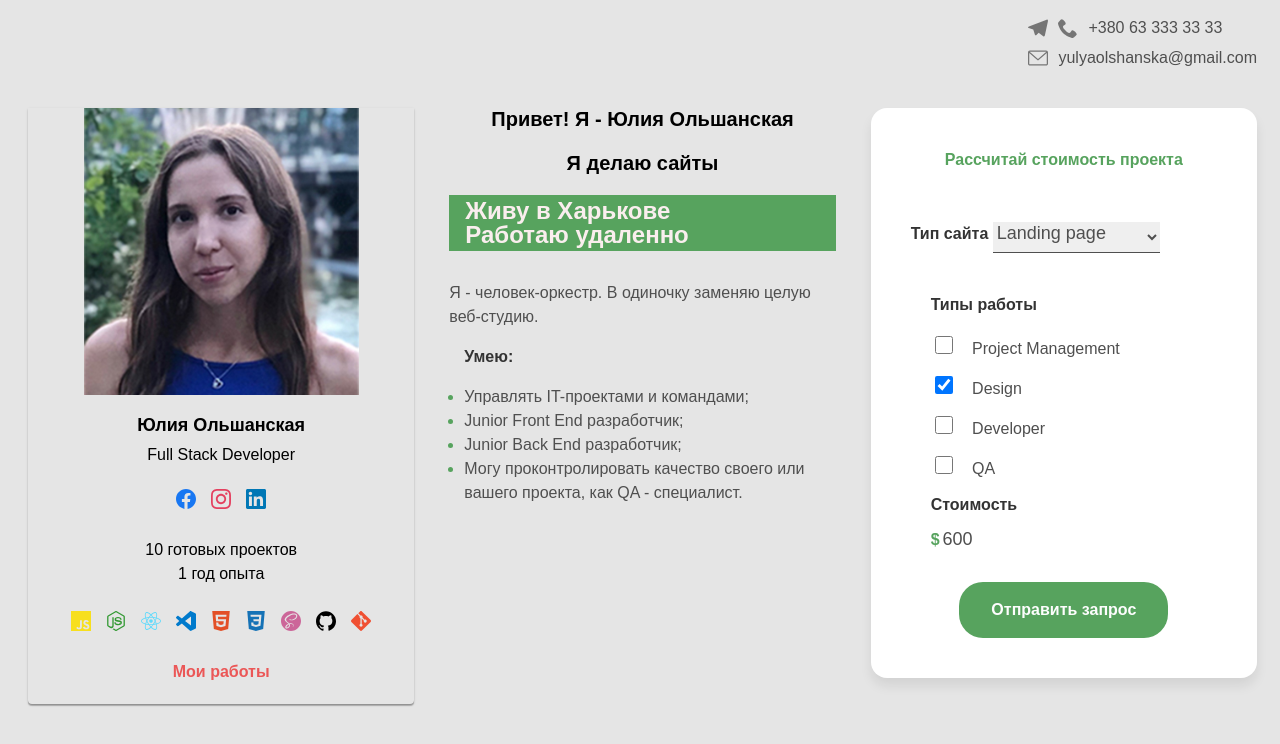
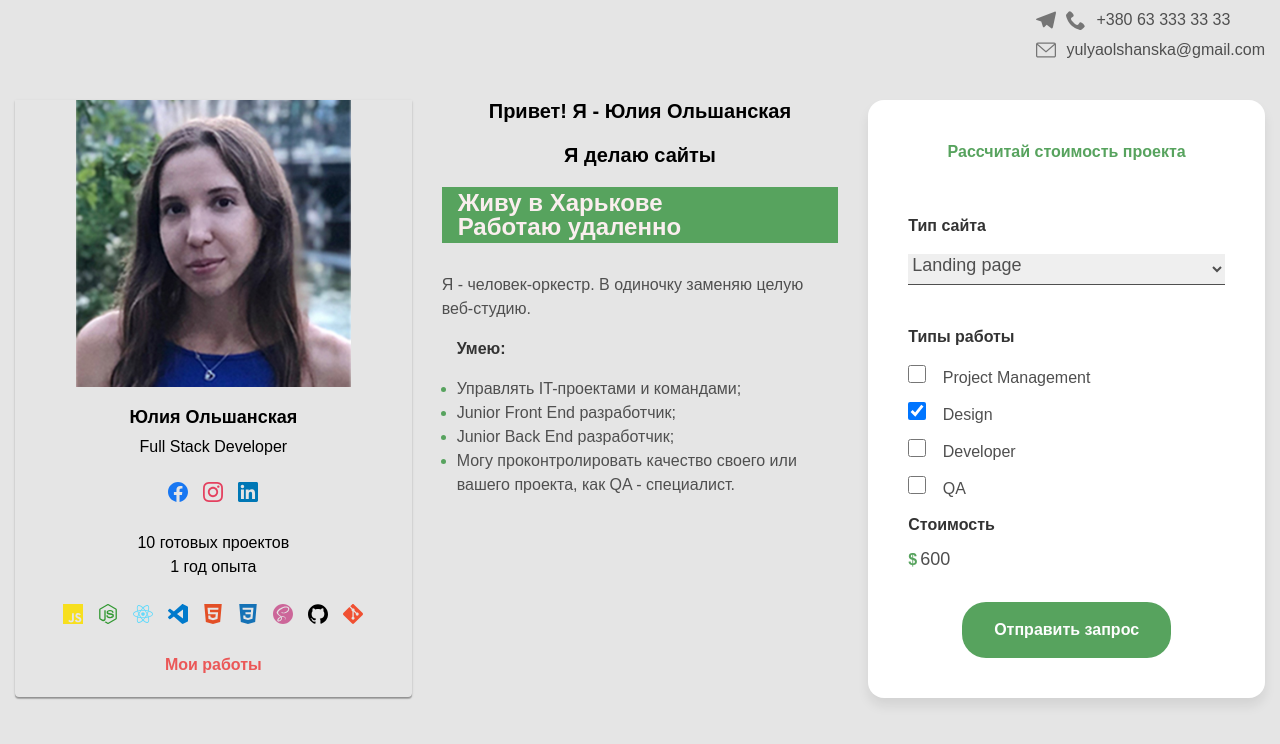
Before and after one commit to yulyaolshanska/test-drive-goit, a plain HTML site: page index.html in a window 1280 px wide. Drawn offline with nearby package versions, Linux system fonts and the light colour scheme; a web font is replaced by a local one.

Commit message:
Normalize

```diff
--- a/index.html
+++ b/index.html
@@ -13,7 +13,13 @@
       href="https: //fonts.googleapis.com/css2? family = Montserrat & display = swap "
       rel=" stylesheet "
     />
-    <link rel="stylesheet" href=".\css\reset.css" />
+    <link
+      rel="stylesheet"
+      href="https://cdnjs.cloudflare.com/ajax/libs/modern-normalize/1.1.0/modern-normalize.min.css"
+      integrity="sha512-wpPYUAdjBVSE4KJnH1VR1HeZfpl1ub8YT/NKx4PuQ5NmX2tKuGu6U/JRp5y+Y8XG2tV+wKQpNHVUX03MfMFn9Q=="
+      crossorigin="anonymous"
+      referrerpolicy="no-referrer"
+    />
     <link rel="stylesheet" href="./css/main.min.css" />
   </head>
   <body>
@@ -135,38 +141,41 @@
               <option value="mobile-application">Mobile Application</option>
             </select>
           </div>
-          <div class="activity-type-container container">
+          <div class="activity-type-container ">
             <p class="work-types-title">Типы работы</p>
-            <div class="activity-type-item">
+            <ul>
+            <li class="activity-type-item">
               <input type="checkbox" name="pm" id="pm" class="checkbox" />
               <label class="activity-type-title" for="pm">Project Management</label>
-            </div>
-            <div class="activity-type-item">
+            </li>
+            <li class="activity-type-item">
               <input type="checkbox" checked name="design" id="design" class="checkbox" />
               <label for="design" class="activity-type-title">Design</label>
-            </div>
-            <div class="activity-type-item">
+            </li>
+            <li class="activity-type-item">
               <input type="checkbox" name="developer" id="developer" class="checkbox" />
               <label for="developer" class="activity-type-title">Developer</label>
-            </div>
-            <div class="activity-type-item">
+            </li>
+            <li class="activity-type-item">
               <input type="checkbox" name="qa" id="qa" class="checkbox" />
               <label for="qa" class="activity-type-title">QA</label>
-            </div>
-            <div class="project-price-container">
+            </li>
+            </ul>
+
               <p class="project-cost-title">Стоимость</p>
               <p class="project-cost">
                 <span class="dollar">$</span><span id="total-price">0</span>
               </p>
+            </div>
+             <div class="project-price-calculate-btn-container">
+              <button class="btn" >Отправить запрос</button>
             </div>
       </div>
 
 
             <input type="hidden" name="Email" />
 
-            <div class="project-price-calculate-btn-container">
-              <button class="btn" >Отправить запрос</button>
-            </div>
+
           </div>
         </form>
       </section>
--- a/sass/components/_common.scss
+++ b/sass/components/_common.scss
@@ -2,7 +2,7 @@
   margin-left: auto;
   margin-right: auto;
   padding-right: 15px;
-  padding-left: 20px;
+  padding-left: 15px;
   @media screen and (max-width: $mobile-only) {
     width: $mobile;
   }
@@ -28,15 +28,6 @@
   @media screen and (min-width: $desktop) {
     width: calc(100% / 3);
   }
-}
-.site-type,
-.work-types-title,
-.project-cost-title {
-  font-weight: bold;
-  font-size: 16px;
-  line-height: 24px;
-  color: #333333;
-  margin-bottom: 16px;
 }
 
 .wrapped {
--- a/sass/components/calculator/_calculator.scss
+++ b/sass/components/calculator/_calculator.scss
@@ -31,6 +31,16 @@
   text-align: center;
 }
 
+.site-type,
+.work-types-title,
+.project-cost-title {
+  font-weight: bold;
+  font-size: 16px;
+  line-height: 24px;
+  color: #333333;
+  margin-bottom: 16px;
+  display: block;
+}
 .project-price-select {
   font-family: 'Montserrat', sans-serif;
 }
@@ -71,6 +81,7 @@
   color: #4f4f4f;
   border-bottom: 1px solid #4f4f4f;
   padding-bottom: 8px;
+  width: 100%;
 }
 .activity-type-item {
   margin-bottom: 12px;
```
Also changed, not shown: css/main.css, css/main.min.css, 2 other files.
